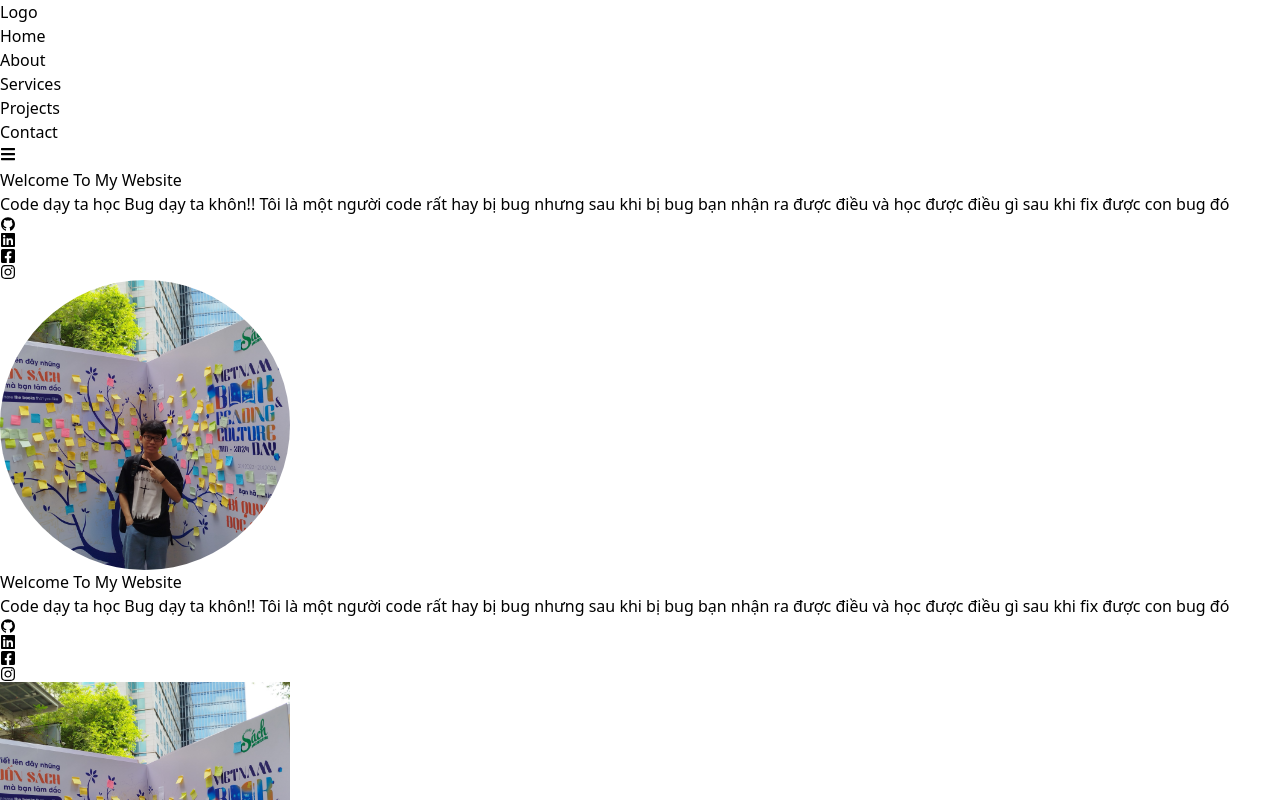
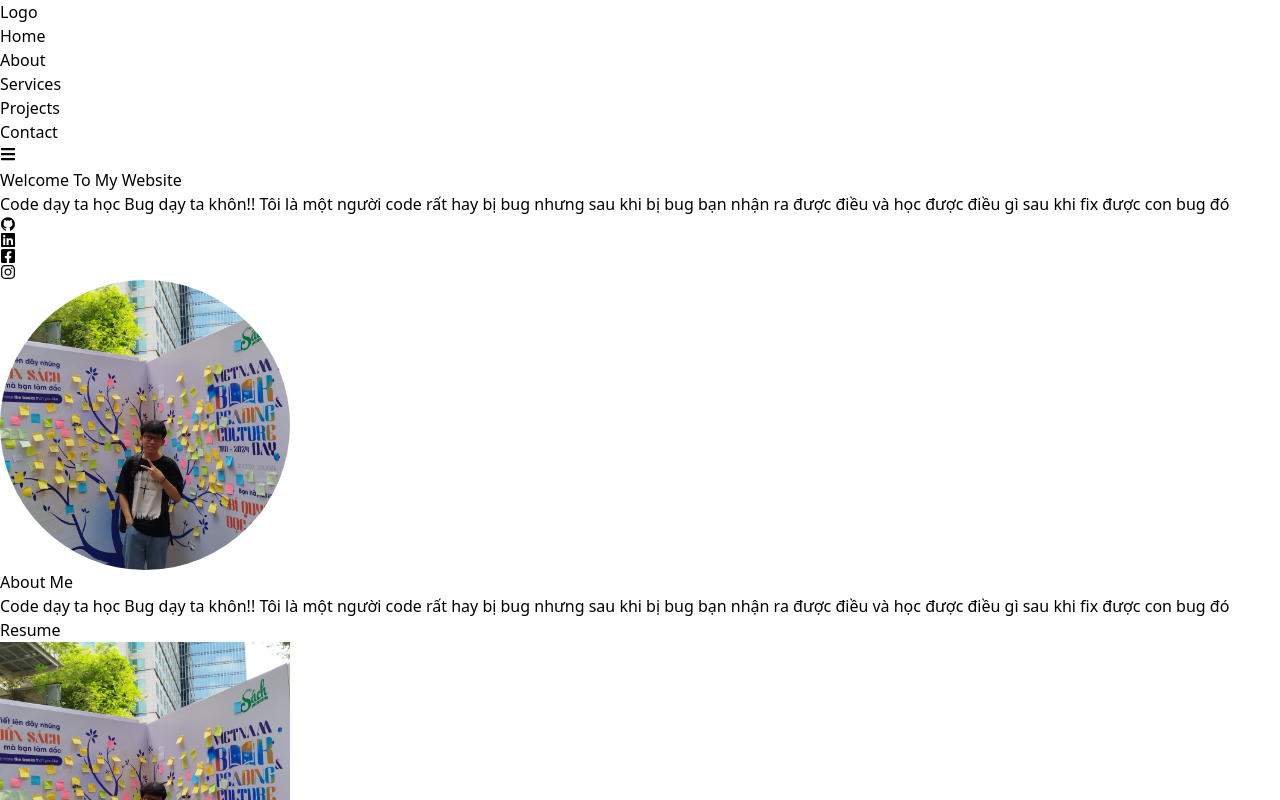
Before and after one commit to pvy-it-tdh/Portfolio, a React (Vite) app: page / in a window 1280 px wide. Shown: the top 800 px of the page. Built offline with nearby package versions, Linux system fonts and the light colour scheme.

Commit message:
Complete About

```diff
--- a/src/Components/About.jsx
+++ b/src/Components/About.jsx
@@ -1,17 +1,18 @@
-import { AiFillGithub } from "react-icons/ai";
-import { FaFacebookSquare, FaInstagram, FaLinkedin } from "react-icons/fa";
+
 import profileImage from "./images/profile.jpg"; // Corrected import
-
 
 const About = () => {
   return (
     <div>
-      <div className="lg:px-56 px-10 lg:py-0 py-20 text-center gap-5 lg:text-start flex lg:flex-row flex-col-reverse justify-between lg:gap-28 items-center">
-        <div className="h-full lg:py-40 flex flex-col justify-center lg:items-start items-center text-white ">
-          <h1 className="text-[52px] font-semibold mb-8 leading-normal">
-            Welcome To <span className="text-fuchsia-500">My Website </span>
+      <div id="About" className="lg:px-56 px-10 lg:py-0 py-20 text-center gap-5 lg:text-start flex lg:flex-row flex-col-reverse justify-between lg:gap-28 items-center">
+        <div className="h-full lg:py-40 flex flex-col justify-center lg:items-start items-center text-white">
+          <h1
+            data-aos="fade-right"
+            className="text-[52px] font-semibold mb-8 leading-normal text-blue-400 uppercase"
+          >
+            About Me
           </h1>
-          <p>
+          <p data-aos="fade-left">
             Code dạy ta học Bug dạy ta khôn!! Tôi là một người code rất hay bị
             bug nhưng sau khi bị bug bạn nhận ra được điều và học được điều gì
             sau khi fix được con bug đó
@@ -19,37 +20,17 @@ const About = () => {
           <div className="flex mt-8 gap-2">
             <div className="flex items-center justify-center">
               <div className="flex space-x-2">
-                <a
-                  href=""
-                  className="text-fuchsia-600 hover:text-fuchsia-500 rounded-full glow p-2"
-                >
-                  <AiFillGithub className="text-[28px]" />
-                </a>
-                <a
-                  href=""
-                  className="text-fuchsia-600 hover:text-fuchsia-500 rounded-full glow p-2"
-                >
-                  <FaLinkedin className="text-[28px]" />
-                </a>
-                <a
-                  href=""
-                  className="text-fuchsia-600 hover:text-fuchsia-500 rounded-full glow p-2"
-                >
-                  <FaFacebookSquare className="text-[28px]" />
-                </a>
-                <a
-                  href=""
-                  className="text-fuchsia-600 hover:text-fuchsia-500 rounded-full glow p-2"
-                >
-                  <FaInstagram className="text-[28px]" />
-                </a>
+                <button className="neno-button shadow-x1 hover:shadow-blue-400 text-white border-2 hover:bg-blue-800  border-blue-800 rounded-lg py-4 px-8 uppercase relative overflow-hidden">
+                  Resume
+                </button>
               </div>
             </div>
           </div>
         </div>
         <img
+          data-aos="fade-down"
           src={profileImage}
-          className="rounded-full border-2 p-1"
+          className=" border-2 p-1 lg:order-first"
           alt=""
           style={{
             width: "290px",
@@ -60,5 +41,5 @@ const About = () => {
       </div>
     </div>
   );
-}
+};
 export default About;
--- a/src/Components/Banner.jsx
+++ b/src/Components/Banner.jsx
@@ -1,17 +1,29 @@
 import { AiFillGithub } from "react-icons/ai";
-import { FaLinkedin } from "react-icons/fa";
-import { FaFacebookSquare } from "react-icons/fa";
-import { FaInstagram } from "react-icons/fa";
-import profileImage from "./images/profile.jpg"; // Corrected import
+import { FaLinkedin, FaFacebookSquare, FaInstagram } from "react-icons/fa";
+import profileImage from "./images/profile.jpg";
+import AOS from "aos";
+import "aos/dist/aos.css";
+import  { useEffect } from "react";
 
 const Banner = () => {
+  useEffect(() => {
+    AOS.init({
+      easing: "ease-out-quart",
+      delay: 0,
+      duration: 750,
+    });
+  }, []);
+
   return (
     <div className="lg:px-56 px-10 lg:py-0 py-20 text-center gap-5 lg:text-start flex lg:flex-row flex-col-reverse justify-between lg:gap-28 items-center">
-      <div className="h-full lg:py-40 flex flex-col justify-center lg:items-start items-center text-white ">
-        <h1 className="text-[52px] font-semibold mb-8 leading-normal">
-          Welcome To <span className="text-fuchsia-500">My Website </span>
+      <div className="h-full lg:py-40 flex flex-col justify-center lg:items-start items-center text-white">
+        <h1
+          data-aos="fade-right"
+          className="text-[52px] font-semibold mb-8 leading-normal"
+        >
+          Welcome To <span className="text-blue-400">My Website </span>
         </h1>
-        <p>
+        <p data-aos="fade-left">
           Code dạy ta học Bug dạy ta khôn!! Tôi là một người code rất hay bị bug
           nhưng sau khi bị bug bạn nhận ra được điều và học được điều gì sau khi
           fix được con bug đó
@@ -21,25 +33,25 @@ const Banner = () => {
             <div className="flex space-x-2">
               <a
                 href=""
-                className="text-fuchsia-600 hover:text-fuchsia-500 rounded-full glow p-2"
+                className="text-blue-400 hover:text-blue-300 rounded-full glow p-2"
               >
                 <AiFillGithub className="text-[28px]" />
               </a>
               <a
                 href=""
-                className="text-fuchsia-600 hover:text-fuchsia-500 rounded-full glow p-2"
+                className="text-blue-400 hover:text-blue-300 rounded-full glow p-2"
               >
                 <FaLinkedin className="text-[28px]" />
               </a>
               <a
                 href=""
-                className="text-fuchsia-600 hover:text-fuchsia-500 rounded-full glow p-2"
+                className="text-blue-400 hover:text-blue-300 rounded-full glow p-2"
               >
                 <FaFacebookSquare className="text-[28px]" />
               </a>
               <a
                 href=""
-                className="text-fuchsia-600 hover:text-fuchsia-500 rounded-full glow p-2"
+                className="text-blue-400 hover:text-blue-300 rounded-full glow p-2"
               >
                 <FaInstagram className="text-[28px]" />
               </a>
@@ -49,9 +61,15 @@ const Banner = () => {
       </div>
       <img
         src={profileImage}
-        className="rounded-full border-2 p-1 "
+        className="rounded-full border-2 p-1"
         alt=""
-        style={{ width: "290px", height: "290px", borderRadius: "50%", objectFit:'cover'}}
+        data-aos="fade-up"
+        style={{
+          width: "290px",
+          height: "290px",
+          borderRadius: "50%",
+          objectFit: "cover",
+        }}
       />
     </div>
   );
--- a/src/Components/Nav.jsx
+++ b/src/Components/Nav.jsx
@@ -15,27 +15,27 @@ const Nav = () => {
         <div className="hidden lg:flex lg:items-center lg:flex-1 lg:justify-end lg:font-normal">
           <ul className="flex gap-8 mr-16 text-base">
             <Link spy={true} smooth={true} to="Home">
-              <li className="hover:text-fuchsia-600 transition cursor-pointer">
+              <li className="hover:text-blue-400 transition cursor-pointer">
                 Home
               </li>
             </Link>
             <Link spy={true} smooth={true} to="About">
-              <li className="hover:text-fuchsia-600 transition cursor-pointer">
+              <li className="hover:text-blue-400 transition cursor-pointer">
                 About
               </li>
             </Link>
             <Link spy={true} smooth={true} to="Services">
-              <li className="hover:text-fuchsia-600 transition cursor-pointer">
+              <li className="hover:text-blue-400 transition cursor-pointer">
                 Services
               </li>
             </Link>
             <Link spy={true} smooth={true} to="Projects">
-              <li className="hover:text-fuchsia-600 transition cursor-pointer">
+              <li className="hover:text-blue-400 transition cursor-pointer">
                 Projects
               </li>
             </Link>
             <Link spy={true} smooth={true} to="Contact">
-              <li className="hover:text-fuchsia-600 transition cursor-pointer">
+              <li className="hover:text-blue-400 transition cursor-pointer">
                 Contact
               </li>
             </Link>
--- a/src/index.css
+++ b/src/index.css
@@ -8,3 +8,9 @@
 .glow:hover{
     box-shadow: 0 0 25px rgb(206,71,193);
 }
+.nemo_button{
+    transition: all 0.3s ease-in-out;
+}
+.nemo_button:hover{
+    box-shadow: 0 0 15px rgb(206, 71, 193);
+}
```
